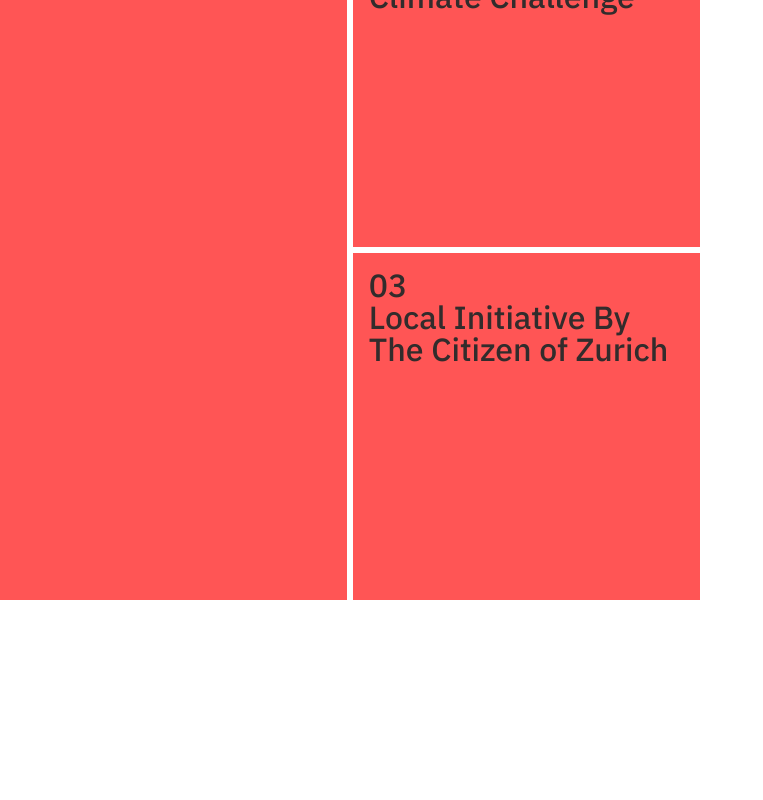
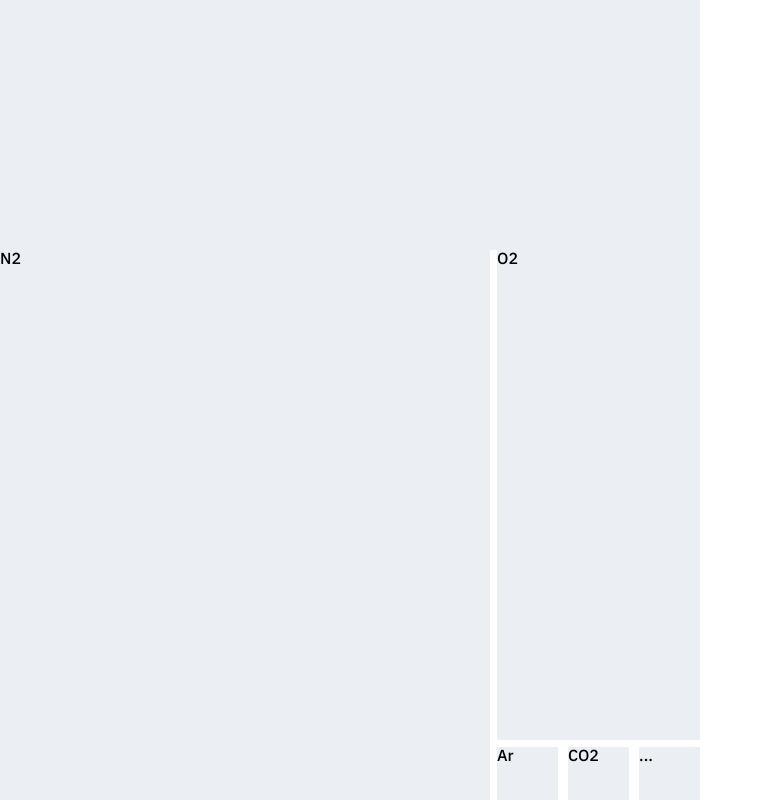
Before and after one commit to interactivethings/crimson-to-salmon, a React (Create React App) app: page / in a window 1280 px wide. Shown: the part 1250-2050 px from the top of the page, without its empty margins (0-763 px from the left). Before the commit the page ends 1850 px from the top, so only its background shows below. Built offline with nearby package versions, Linux system fonts and the light colour scheme.

Commit message:
Add + init air component

```diff
--- a/src/Main.tsx
+++ b/src/Main.tsx
@@ -3,13 +3,23 @@
 import { Intro } from './components/Intro';
 import { TwentyCountries } from './components/Countries';
 import { Initiatives } from './components/Initiatives';
-
-export class Main extends React.Component {
+import { AirUndefined, AirDefined, AirComposition } from './components/Air';
+import {Country} from "../src/components/Countries"
+interface Props {
+  data: Array<Country>;
+}
+export class Main extends React.Component<Props> {
   public render() {
     return (
       <>
         <Intro/>
-        <TwentyCountries/>
+
+        <AirDefined />
+        <AirComposition />
+        <AirUndefined />
+
+
+        <TwentyCountries countries={this.props.data}/>
         <Initiatives />
       </>
     );
--- a/src/components/Air.tsx
+++ b/src/components/Air.tsx
@@ -0,0 +1,97 @@
+import * as React from 'react';
+import styled from '@emotion/styled';
+import { AirColor } from 'src/materials/materials';
+
+export const AirDef = styled('div')`
+    background-color: ${AirColor};
+    width: 700px;
+    height: 700px;
+    // filter: blur(1.5rem);
+`
+
+export const AirBlur = styled('div')`
+    filter: blur(1.5rem);
+`
+
+export const AirCompounds = styled('div')`
+    display: flex;
+    flex-direction: row;
+    width: 700px;
+    height: 700px;
+    justify-content: space-between;
+`
+
+export const AirCompoundsLeft = styled('div')`
+    width: 70%;
+    justify-content: space-between;
+    display: flex;
+    flex-direction: column;
+    background-color: ${AirColor};
+`
+
+export const AirCompoundsRight = styled('div')`
+    display: flex;
+    flex-direction: column;
+    justify-content: space-between;
+    width: 29%;
+`
+
+export const O2 = styled('div')`
+    display: flex;
+    background-color: ${AirColor};
+    height: 70%;
+`
+
+export const AirCompoundsSmall = styled('div')`
+    display: flex;
+    flex-direction: row;
+    justify-content: space-between;
+    height: 29%;
+    text-decoration: none;
+`
+
+export const AirCompoundsSuperSmall = styled('div')`
+    flex-direction: row;
+    background-color: ${AirColor};
+    width: 30%;
+    text-decoration: none;
+`
+
+export class AirDefined extends React.Component {
+    render() {
+        return (
+            <AirDef />
+        );
+    }
+}
+
+export class AirUndefined extends React.Component {
+    render() {
+        return (
+            <AirBlur>
+                <AirDef></AirDef>
+            </AirBlur>
+        );
+    }
+}
+
+export class AirComposition extends React.Component {
+    render() {
+        return (
+            <div style={{position: "relative"}}>
+            <AirCompounds>
+                <AirCompoundsLeft>N2</AirCompoundsLeft>
+                <AirCompoundsRight>
+                    <O2>O2</O2>
+                    <AirCompoundsSmall>
+                        <AirCompoundsSuperSmall>Ar</AirCompoundsSuperSmall>
+                        <AirCompoundsSuperSmall>CO2</AirCompoundsSuperSmall>
+                        <AirCompoundsSuperSmall>...</AirCompoundsSuperSmall>
+                    </AirCompoundsSmall>
+                </AirCompoundsRight>
+            </AirCompounds>
+            <AirUndefined />
+            </div>
+        );
+    }
+}
--- a/src/materials/materials.tsx
+++ b/src/materials/materials.tsx
@@ -6,6 +6,7 @@
 export const TextColor = '#322C2C';
 export const LabelColor = '#8B7F7F';
 export const MainRed = '#FF5555';
+export const AirColor = '#EBEEF2';
 
 // Typography
 
```
